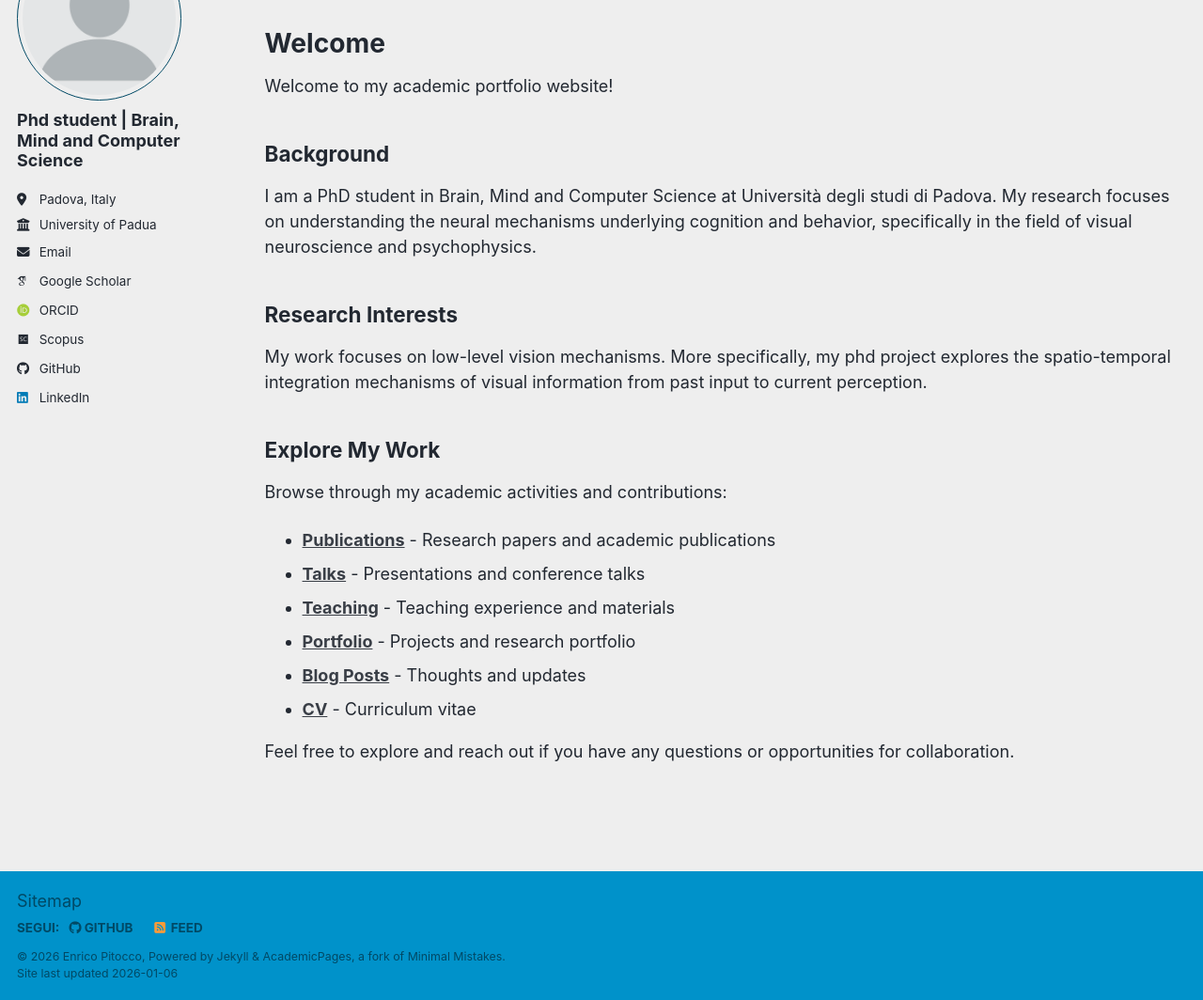
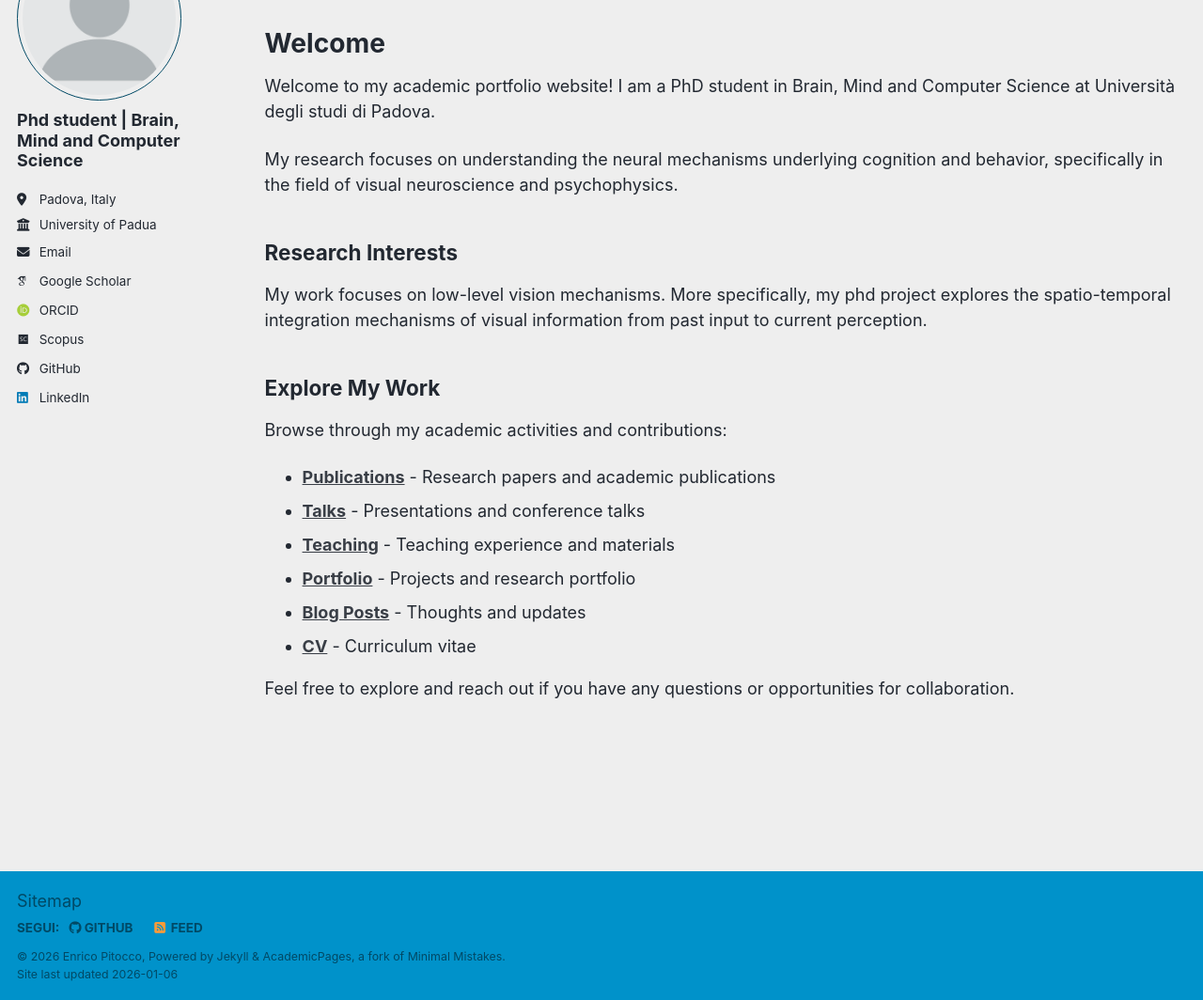
Before and after one commit to enricopitocco/enricopitocco.github.io, a Jekyll site: the page built from index.md, in a window 1280 px wide and 1231 px high, cut to the strip 167-1231 px from the top of the window. Shown: the whole strip at 94% size. Built offline with Jekyll 4.4.1, drawn with Linux system fonts in a browser that asks for light colours; some web fonts are replaced; a script bundle is joined from its source files by our own code; library files that are not in the unit come from our copies.

Commit message:
Update index.md

```diff
--- a/index.md
+++ b/index.md
@@ -5,11 +5,9 @@ title: "Welcome"
 description: "Enrico Pitocco — PhD student at the University of Padova. Researcher in neuroscience and computational approaches to cognition. Publications, talks, teaching, and CV."
 ---
 
-Welcome to my academic portfolio website!
+Welcome to my academic portfolio website! I am a PhD student in Brain, Mind and Computer Science at Università degli studi di Padova.
 
-## Background
-
-I am a PhD student in Brain, Mind and Computer Science at Università degli studi di Padova. My research focuses on understanding the neural mechanisms underlying cognition and behavior, specifically in the field of visual neuroscience and psychophysics.
+My research focuses on understanding the neural mechanisms underlying cognition and behavior, specifically in the field of visual neuroscience and psychophysics.
 
 ## Research Interests
 
```
